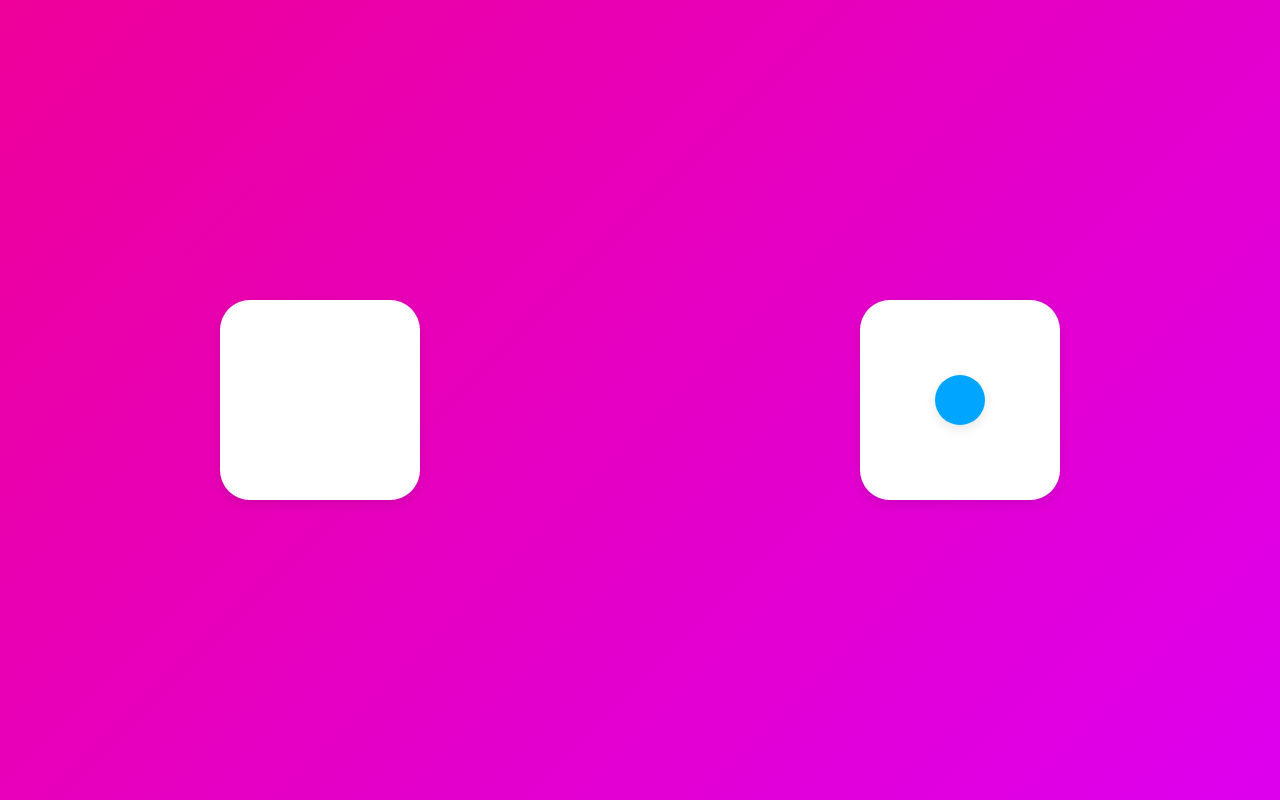
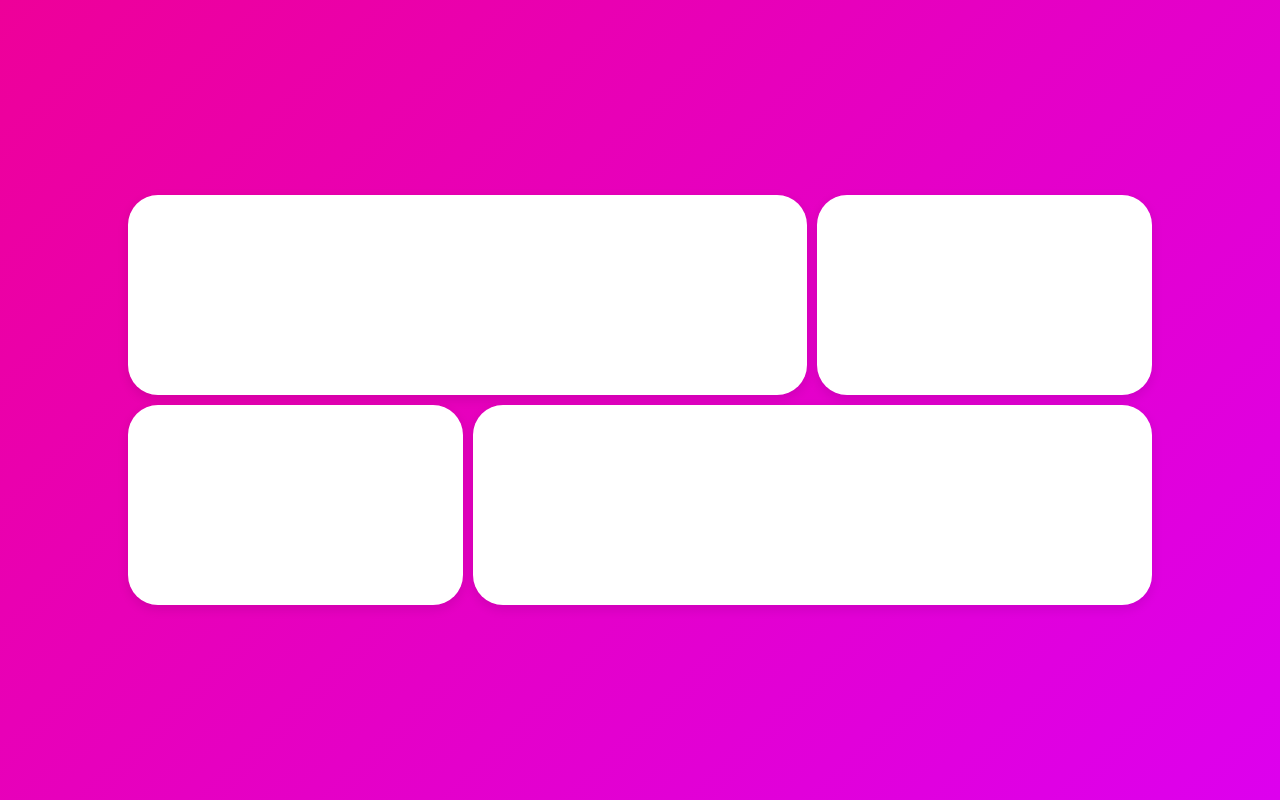
Before and after one commit to singsoong/framer_practice, a React (Create React App) app: page / in a window 1280 px wide. Built offline with nearby package versions, Linux system fonts and the light colour scheme.

Commit message:
feat: Animated cards

```diff
--- a/src/App.tsx
+++ b/src/App.tsx
@@ -1,17 +1,35 @@
 import React, { useState } from "react";
 import { styled } from "styled-components";
-import { motion } from "framer-motion";
+import { AnimatePresence, motion } from "framer-motion";
 
 // Variants
 
 function App() {
-  const [clicked, setClicked] = useState(false);
-  const toggleClicked = () => setClicked((prev) => !prev);
+  const [clickedId, setClickedId] = useState<null | string>(null);
 
   return (
-    <Container onClick={toggleClicked}>
-      <Box>{clicked && <Circle layoutId="circle" />} </Box>
-      <Box>{!clicked && <Circle layoutId="circle" />}</Box>
+    <Container>
+      <GridContainer>
+        {[1, 2, 3, 4].map((i) => (
+          <Box
+            onClick={() => setClickedId(String(i))}
+            key={i}
+            layoutId={String(i)}
+          />
+        ))}
+      </GridContainer>
+      <AnimatePresence>
+        {clickedId && (
+          <Overlay
+            onClick={() => setClickedId(null)}
+            initial={{ background: "rgba(0, 0, 0, 0)" }}
+            animate={{ background: "rgba(0, 0, 0, 0.5)" }}
+            exit={{ background: "rgba(0, 0, 0, 0)" }}
+          >
+            <OverlayBox layoutId={clickedId} />
+          </Overlay>
+        )}
+      </AnimatePresence>
     </Container>
   );
 }
@@ -20,29 +38,41 @@ export default App;
 
 const Container = styled(motion.div)`
   display: flex;
-  justify-content: space-around;
+  justify-content: center;
   align-items: center;
   width: 100vw;
   height: 100vh;
   background: linear-gradient(135deg, rgb(238, 0, 153), rgb(221, 0, 238));
 `;
 
+const GridContainer = styled.div`
+  display: grid;
+  width: 80vw;
+  gap: 10px;
+  grid-template-columns: repeat(3, 1fr);
+  div:first-child,
+  div:last-child {
+    grid-column: span 2;
+  }
+`;
+
 const Box = styled(motion.div)`
-  display: flex;
-  font-size: 25px;
-  width: 200px;
   height: 200px;
   background-color: white;
   border-radius: 30px;
   box-shadow: rgba(0, 0, 0, 0.1) 0px 4px 12px;
+`;
+
+const OverlayBox = styled(Box)`
+  width: 400px;
+  height: 300px;
+`;
+
+const Overlay = styled(motion.div)`
+  width: 100%;
+  height: 100%;
+  position: absolute;
+  display: flex;
   justify-content: center;
   align-items: center;
 `;
-
-const Circle = styled(motion.div)`
-  background-color: #00a5ff;
-  width: 50px;
-  height: 50px;
-  border-radius: 25px;
-  box-shadow: rgba(0, 0, 0, 0.1) 0px 4px 12px;
-`;
```
